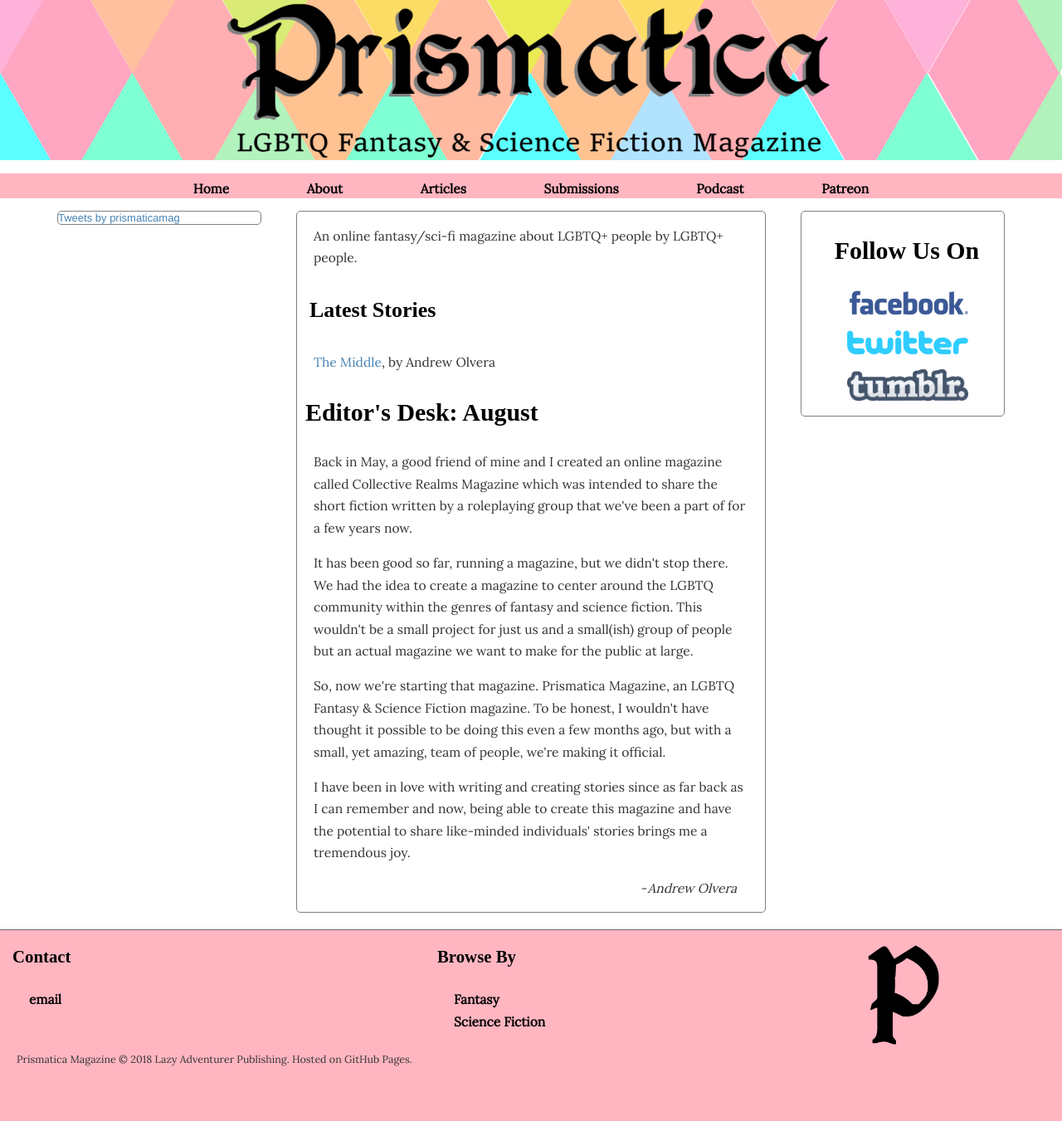
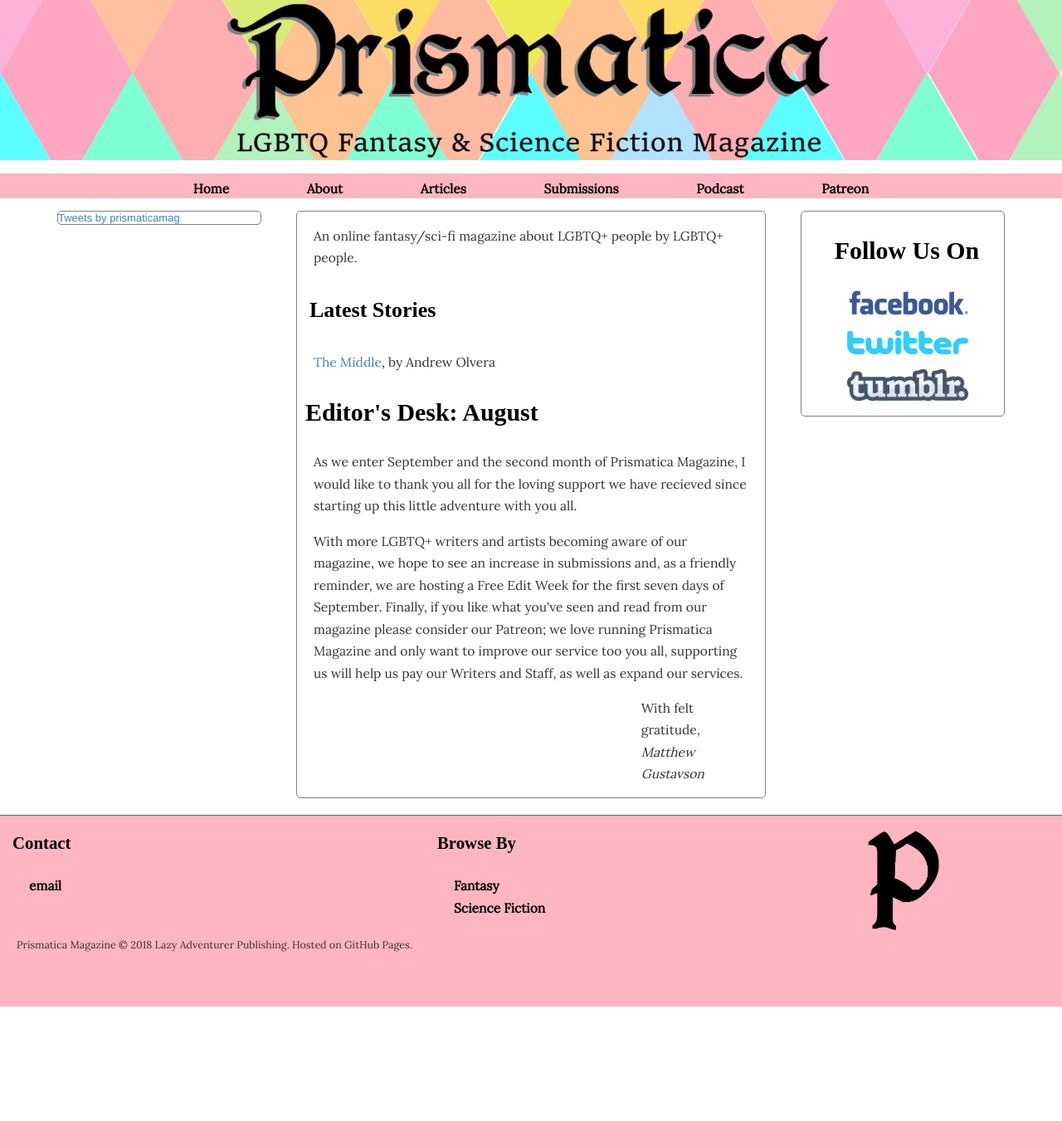
Before and after one commit to lazyadventurerpublishing/prismatica, a Jekyll site: the page built from index.html, in a window 1280 px wide. Shown: the whole page at 83% size. Built offline with Jekyll 4.4.1, drawn with Linux system fonts in a browser that asks for light colours; some web fonts are replaced; the list of posts is cut into pages by our own code; comment, search, counter and statistics services are not loaded; after the commit the page ends 1213 px from its top, so only the background shows below that.

Commit message:
Update index.html

```diff
--- a/index.html
+++ b/index.html
@@ -7,12 +7,7 @@ title: Home
     <h4>Latest Stories</h4>
     {% include latestpost.html %}
     <h3>Editor's Desk: August</h3>
-    <p>Back in May, a good friend of mine and I created an online magazine called Collective Realms Magazine which was intended to share the short fiction written by a roleplaying group that we've been a part of for a few years now.</p>
-
-    <p>It has been good so far, running a magazine, but we didn't stop there. We had the idea to create a magazine to center around the LGBTQ community within the genres of fantasy and science fiction. This wouldn't be a small project for just us and a small(ish) group of people but an actual magazine we want to make for the public at large.</p>
-
-    <p>So, now we're starting that magazine. Prismatica Magazine, an LGBTQ Fantasy & Science Fiction magazine. To be honest, I wouldn't have thought it possible to be doing this even a few months ago, but with a small, yet amazing, team of people, we're making it official.</p>
-
-    <p>I have been in love with writing and creating stories since as far back as I can remember and now, being able to create this magazine and have the potential to share like-minded individuals' stories brings me a tremendous joy.</p>
-    <p class="signature">-<i>Andrew Olvera</i></p>
+    <p>As we enter September and the second month of Prismatica Magazine, I would like to thank you all for the loving support we have recieved since starting up this little adventure with you all.</p>
+    <p>With more LGBTQ+ writers and artists becoming aware of our magazine, we hope to see an increase in submissions and, as a friendly reminder, we are hosting a Free Edit Week for the first seven days of September. Finally, if you like what you've seen and read from our magazine please consider our Patreon; we love running Prismatica Magazine and only want to improve our service too you all, supporting us will help us pay our Writers and Staff, as well as expand our services.</p>
+    <p class="signature">With felt gratitude, <i>Matthew Gustavson</i></p>
 </div>
```
